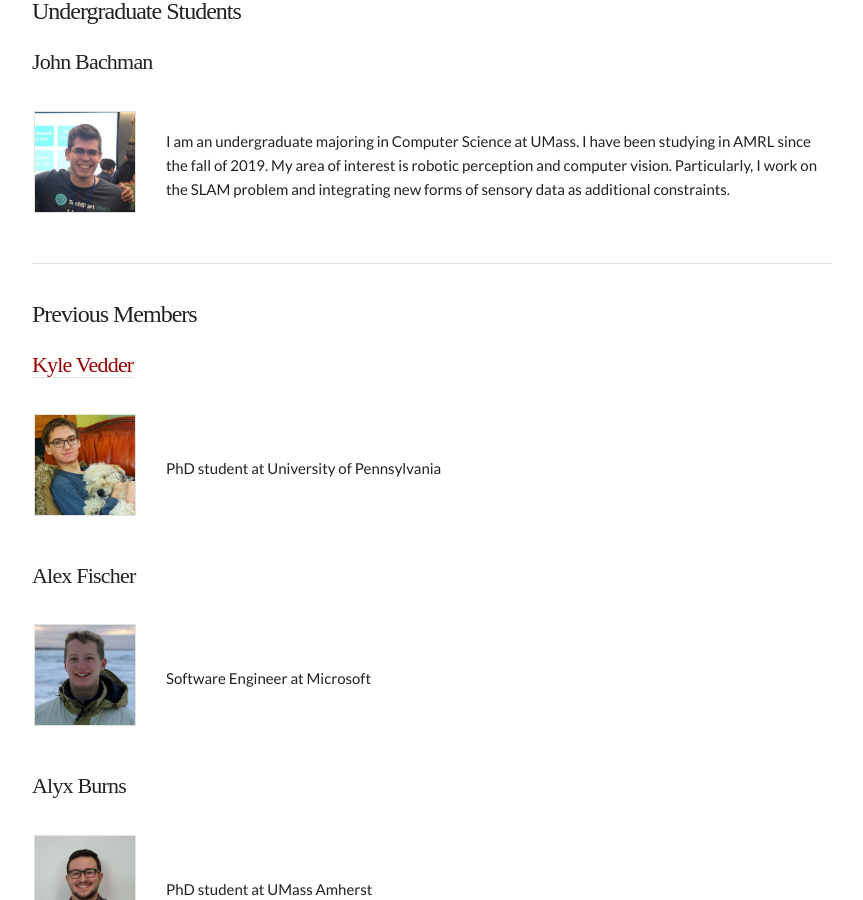
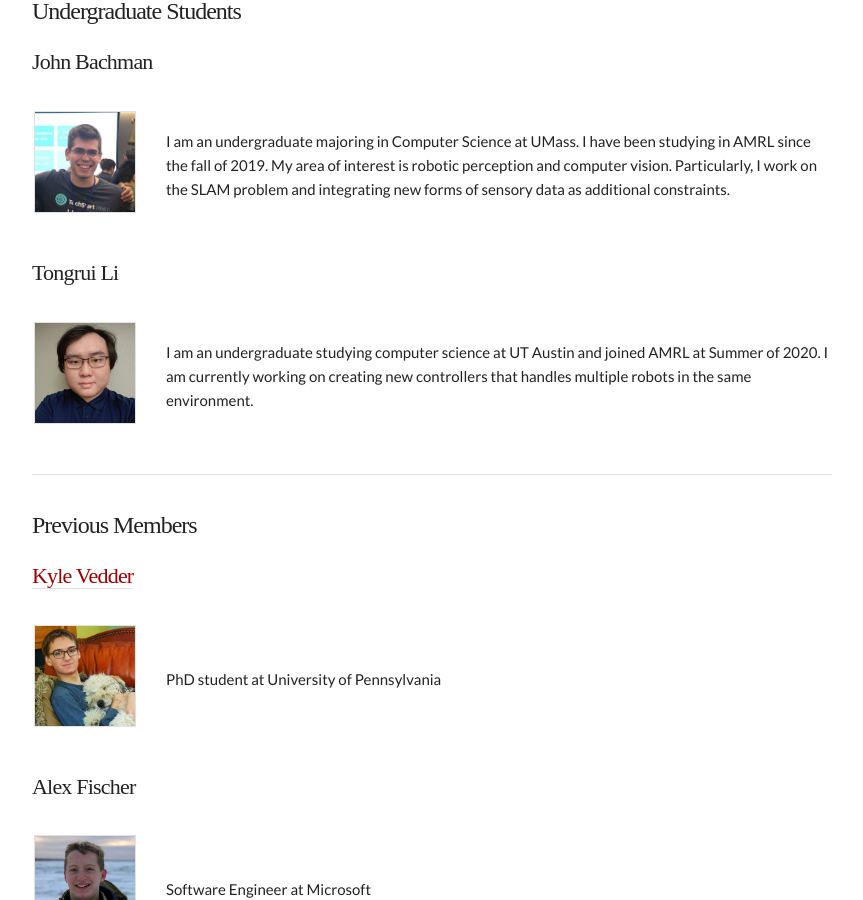
Before and after one commit to ut-amrl/ut-amrl.github.io, a Jekyll site: the page built from people.md, in a window 1280 px wide and 900 px high, scrolled down 1713 px. Shown: the whole window, without its empty margins (208-1071 px from the left). Built offline with Jekyll 4.4.1, drawn with Linux system fonts in a browser that asks for light colours; nearby versions of some CDN libraries; some web fonts are replaced.

Commit message:
added tongruili as undergrad

```diff
--- a/people.md
+++ b/people.md
@@ -50,6 +50,11 @@ order: 1
 | ![John Bachman](assets/images/people/john_bachman.jpg) | I am an undergraduate majoring in Computer Science at UMass. I have been studying in AMRL since the fall of 2019. My area of interest is robotic perception and computer vision. Particularly, I work on the SLAM problem and integrating new forms of sensory data as additional constraints. |
 {: .people_table_hack}
 
+#### Tongrui Li
+
+| ![Tongrui Li](assets/images/people/tongrui_li.jpg) | I am an undergraduate studying computer science at UT Austin and joined AMRL at Summer of 2020. I am currently working on creating new controllers that handles multiple robots in the same environment. |
+{: .people_table_hack}
+
 ---
 
 ### Previous Members
```
Also changed, not shown: assets/images/people/tongrui_li.jpg (added).
